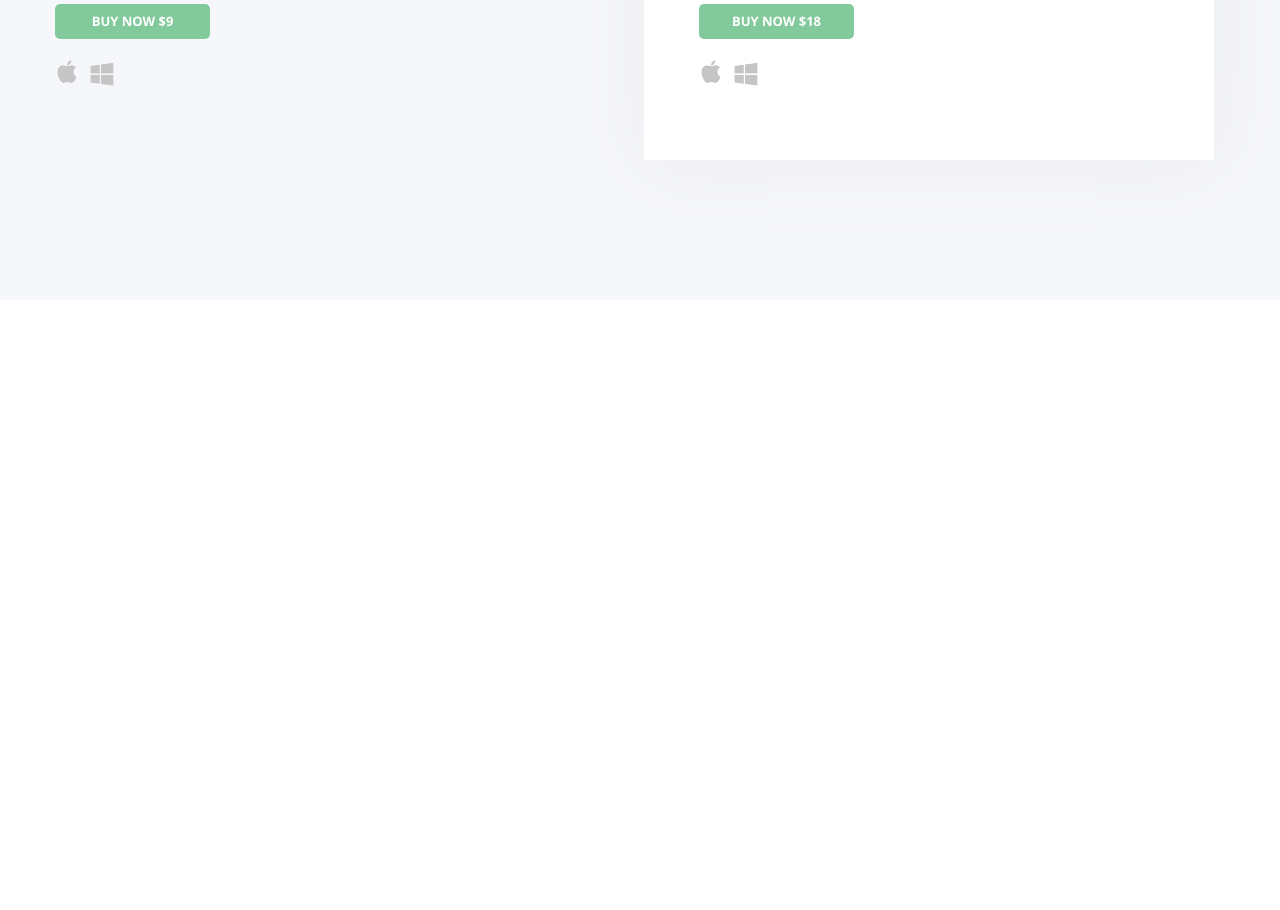
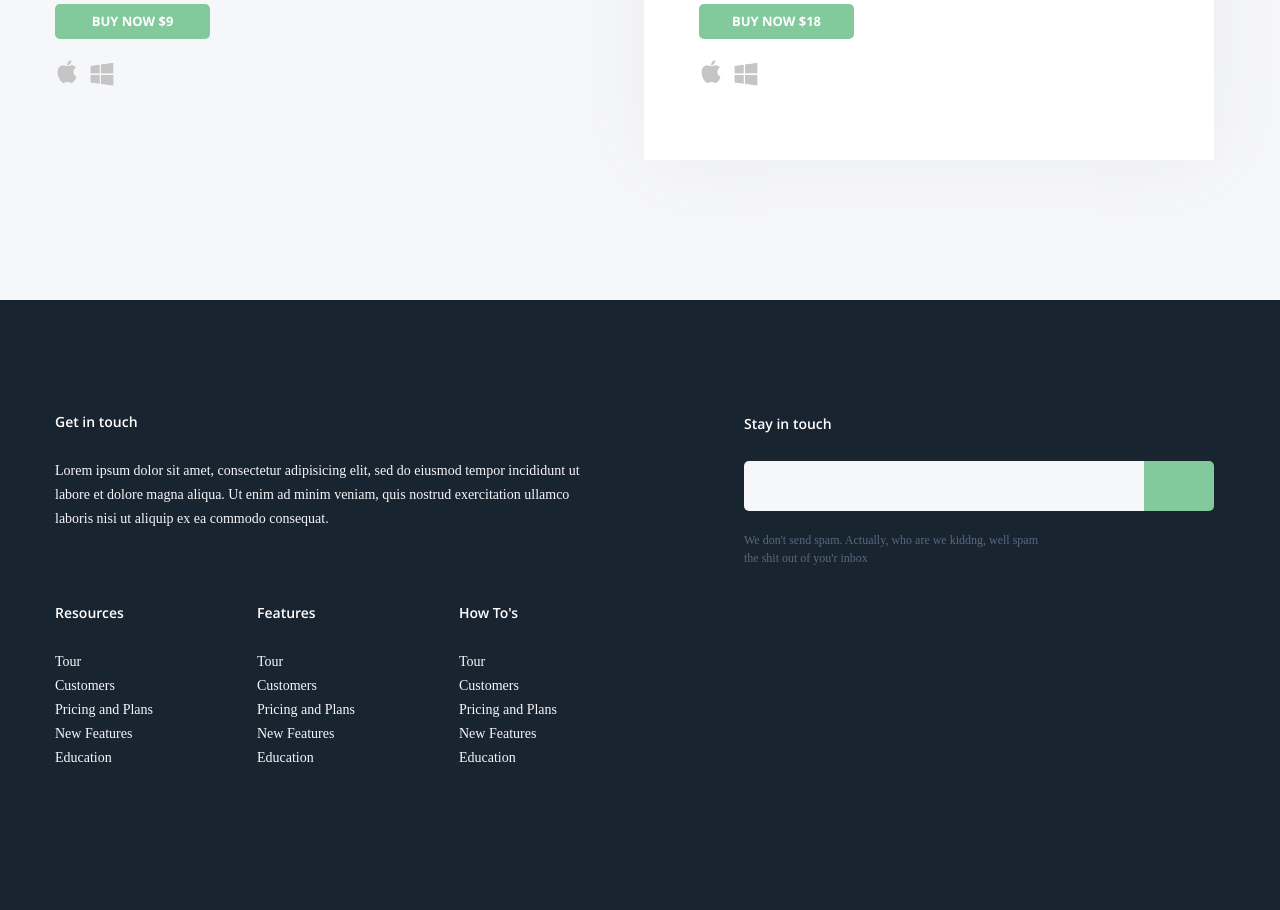
Before and after one commit to vitalyagru/take_lp, a plain HTML site: page index.html in a window 1280 px wide. Shown: the part 4295-5205 px from the top of the page. Before the commit the page ends 4595 px from the top, so only its background shows below. Drawn offline with Linux system fonts and the light colour scheme.

Commit message:
added footer

```diff
--- a/css/main.css
+++ b/css/main.css
@@ -380,3 +380,101 @@ li.third-article {
 .content-most-popular {
   width: 385px;
 }
+
+/*------Buy-styles-end------*/
+
+/*-----Footer-styles------*/
+
+footer {
+  height: 610px;
+  background-color: #192431;
+}
+
+footer .right {
+  top: -200px;
+  left: 100px;
+}
+
+.footer-main-content {
+  margin-bottom: 75px;
+}
+
+.footer-header {
+  font-family: 'OpenSansSemibold';
+  font-size: 14px;
+  color: #fff;
+  margin-bottom: 30px;
+}
+
+.footer-content {
+  font-family: 'OpenSans';
+  font-size: 14px;
+  line-height: 24px;
+  color: #f6f7fa;
+}
+
+.footer-column {
+  display: inline-block;
+  padding-right: 100px;
+}
+
+.footer-column:last-child {
+  padding-right: 0px;
+}
+
+.footer-column-content li{
+  font-family: 'OpenSans';
+  font-size: 14px;
+  line-height: 24px;
+  color: #f6f7fa;
+}
+
+.footer-column-content li a {
+  text-decoration: none;
+  color: #f6f7fa;
+}
+
+.footer-column-content li a:hover {
+  text-decoration: underline;
+}
+
+.contact-form {
+  height: 50px;
+  width: 470px;
+  border-radius: 5px;
+  overflow: hidden;
+  position: relative;
+  margin-bottom: 20px;
+}
+
+
+.text-contact-form {
+  display: inline-block;
+  width: 400px;
+  height: 50px;
+  background-color: #f6f7fa;
+  font-size: 14px;
+  color: black;
+  border: 0;
+}
+
+.contact-form-yes {
+  display: inline-block;
+  width: 70px;
+  height: 50px;
+  background-color: #82ca9c;
+  position: absolute;
+  bottom: 0;
+  right: 0;
+  border: 0;
+}
+.contact-form-yes:hover {
+  background-color: #4bc778;
+}
+
+.signature {
+  font-size: 12px;
+  color: #57697f;
+  line-height: 18px;
+  width: 300px;
+}
--- a/index.html
+++ b/index.html
@@ -158,5 +158,55 @@
           </div>
         </div>
       </div>
+      <footer>
+        <div class="container">
+          <div class="left">
+            <div class="footer-main-content">
+              <h2 class="footer-header">Get in touch</h2>
+              <p class="footer-content">Lorem ipsum dolor sit amet, consectetur adipisicing elit, sed do eiusmod tempor incididunt ut labore et dolore magna aliqua. Ut enim ad minim veniam, quis nostrud exercitation ullamco laboris nisi ut aliquip ex ea commodo consequat.</p>
+            </div>
+            <div class="footer-columns">
+              <div class="footer-column">
+                <h2 class="footer-header">Resources</h2>
+                <ul class="footer-column-content">
+                  <li><a href="#">Tour</a></li>
+                  <li><a href="#">Customers</a></li>
+                  <li><a href="#">Pricing and Plans</a></li>
+                  <li><a href="#">New Features</a></li>
+                  <li><a href="#">Education</a></li>
+                </ul>
+              </div>
+              <div class="footer-column">
+                <h2 class="footer-header">Features</h2>
+                <ul class="footer-column-content">
+                  <li><a href="#">Tour</a></li>
+                  <li><a href="#">Customers</a></li>
+                  <li><a href="#">Pricing and Plans</a></li>
+                  <li><a href="#">New Features</a></li>
+                  <li><a href="#">Education</a></li>
+                </ul>
+              </div>
+              <div class="footer-column">
+                <h2 class="footer-header">How To's</h2>
+                <ul class="footer-column-content">
+                  <li><a href="#">Tour</a></li>
+                  <li><a href="#">Customers</a></li>
+                  <li><a href="#">Pricing and Plans</a></li>
+                  <li><a href="#">New Features</a></li>
+                  <li><a href="#">Education</a></li>
+                </ul>
+              </div>
+            </div>
+          </div>
+          <div class="right">
+            <h2 class="footer-header">Stay in touch</h2>
+            <form action="" class="contact-form">
+                <input type="text" class="text-contact-form">
+                <button class="contact-form-yes"></button>
+            </form>
+            <p class="footer-content signature">We don't send spam. Actually, who are we kiddng, well spam the shit out of you'r inbox</p>
+          </div>
+        </div>
+      </footer>
   		</body>
 </html>
```
